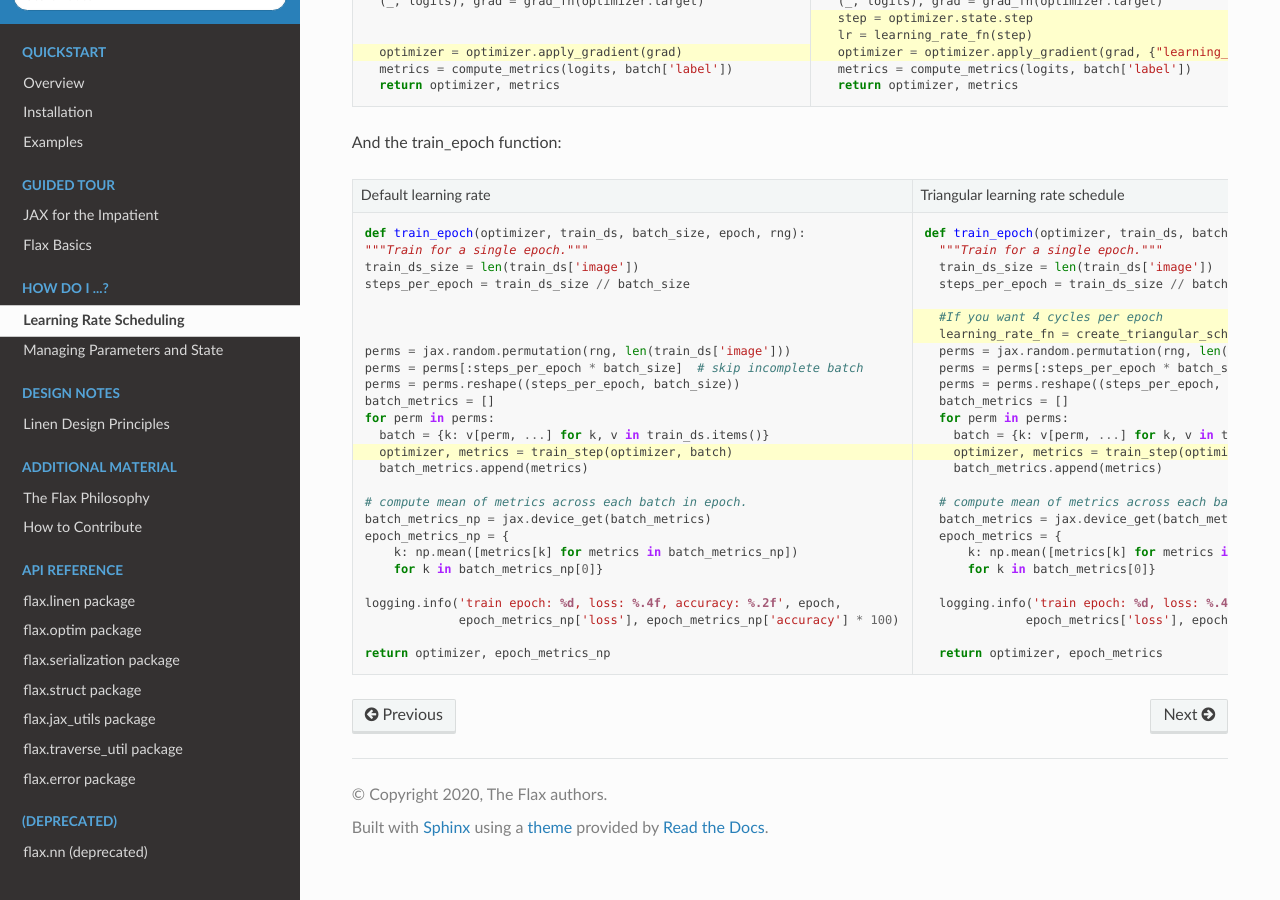
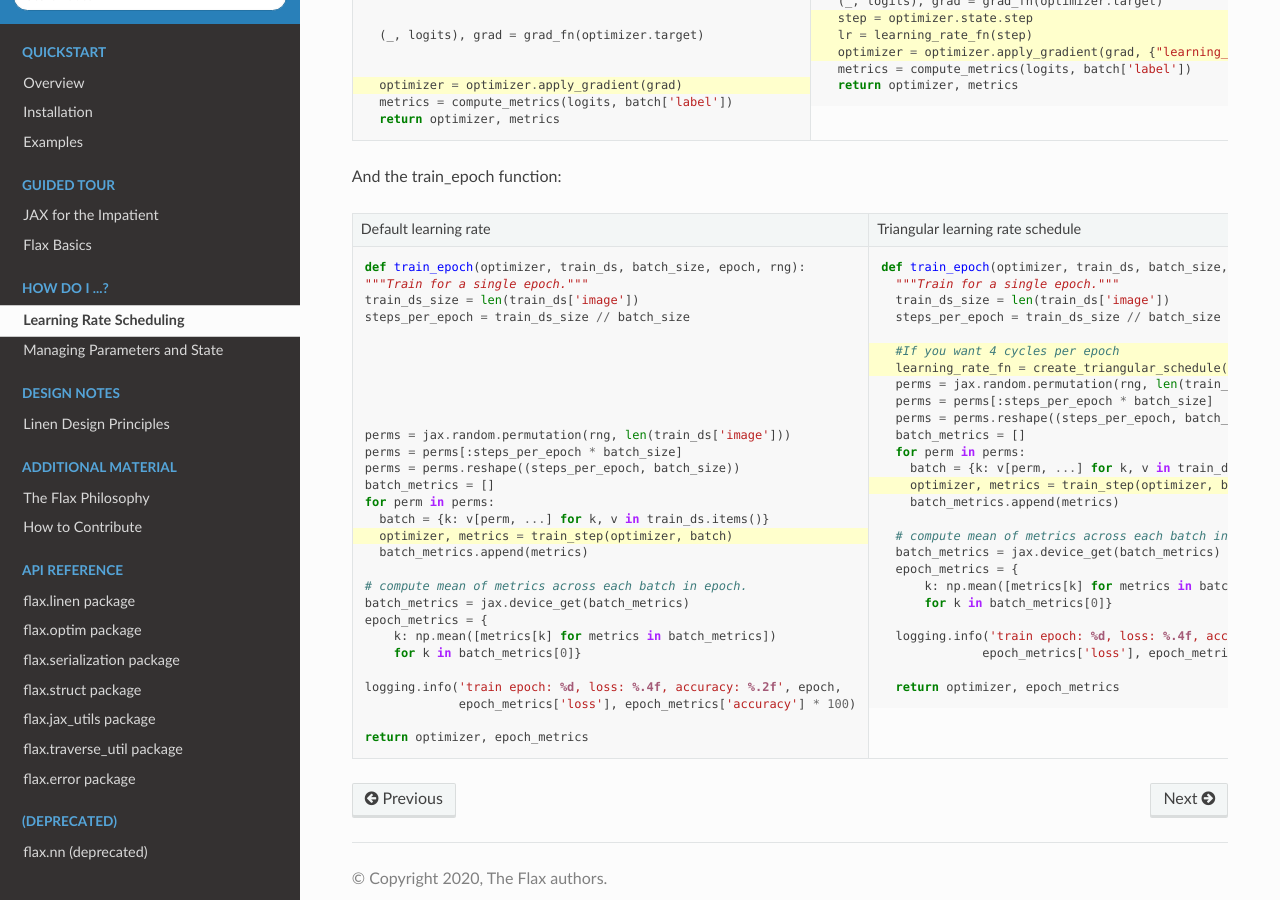
Before and after one commit to bortkomencw/flax, a Sphinx documentation site: the page built from docs/howtos/lr_schedule.rst, in a window 1280 px wide and 900 px high, scrolled down 1004 px. Built offline with Sphinx 7.4.7 and the Read the Docs theme 2.0.0, drawn with Linux system fonts in a browser that asks for light colours.

Commit message:
Apply suggestions from code review

```diff
--- a/docs/howtos/lr_schedule.rst
+++ b/docs/howtos/lr_schedule.rst
@@ -47,6 +47,8 @@ For example using this schedule on MNIST would require changing the train_step f
       loss = cross_entropy_loss(logits, batch['label'])
       return loss, logits
     grad_fn = jax.value_and_grad(loss_fn, has_aux=True)
+
+
     (_, logits), grad = grad_fn(optimizer.target)
 
 
@@ -81,8 +83,11 @@ And the train_epoch function:
 
 
 
+
+
+
   perms = jax.random.permutation(rng, len(train_ds['image']))
-  perms = perms[:steps_per_epoch * batch_size]  # skip incomplete batch
+  perms = perms[:steps_per_epoch * batch_size]
   perms = perms.reshape((steps_per_epoch, batch_size))
   batch_metrics = []
   for perm in perms:
@@ -91,15 +96,15 @@ And the train_epoch function:
     batch_metrics.append(metrics)
 
   # compute mean of metrics across each batch in epoch.
-  batch_metrics_np = jax.device_get(batch_metrics)
-  epoch_metrics_np = {
-      k: np.mean([metrics[k] for metrics in batch_metrics_np])
-      for k in batch_metrics_np[0]}
+  batch_metrics = jax.device_get(batch_metrics)
+  epoch_metrics = {
+      k: np.mean([metrics[k] for metrics in batch_metrics])
+      for k in batch_metrics[0]}
 
   logging.info('train epoch: %d, loss: %.4f, accuracy: %.2f', epoch,
-               epoch_metrics_np['loss'], epoch_metrics_np['accuracy'] * 100)
+               epoch_metrics['loss'], epoch_metrics['accuracy'] * 100)
 
-  return optimizer, epoch_metrics_np
+  return optimizer, epoch_metrics
   ---
   def train_epoch(optimizer, train_ds, batch_size, epoch, rng):
     """Train for a single epoch."""
```
